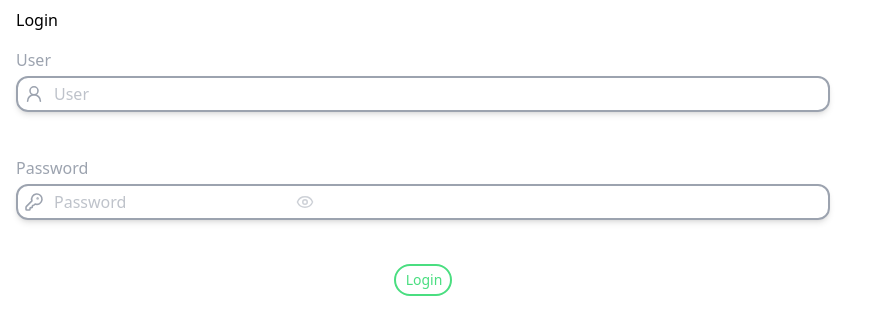
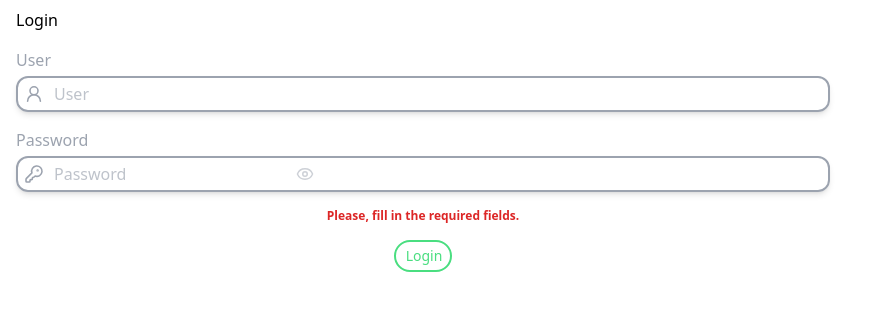
Before and after one commit to gustaaragao/rick-and-morty-app, a Vue app: page /login in a window 1280 px wide. Both pictures are taken after a click on the button "Login". Shown: the top 334 px of the page, without its empty margins (0-877 px from the left). Built offline with nearby package versions, Linux system fonts and the light colour scheme.

Commit message:
Feature/LoginView (#5)
* feature: emit localError from input

* feature: disabled button function

* feature: login route

* feature: apiRouter.js

* feature: mensagem para quando não há o preenchimento de todos os campos

* feature: shake effect

```diff
--- a/db/db.json
+++ b/db/db.json
@@ -5,7 +5,7 @@
       "lastname": "Silva",
       "username": "gustavo.silva",
       "email": "gustavo.silva@gmail.com",
-      "password": "gustavo@12345",
+      "password": "12345",
       "id": 1
     },
     {
@@ -13,7 +13,7 @@
       "lastname": "Aragão",
       "username": "gustavo.aragao",
       "email": "gustavo.aragao@gmail.com",
-      "password": "gustavo@12345",
+      "password": "12345",
       "id": 2
     }
   ]
--- a/src/components/buttons/BaseButton.vue
+++ b/src/components/buttons/BaseButton.vue
@@ -1,6 +1,8 @@
 <template>
   <div>
-    <button ref="buttonElement" class="flex flex-row items-center gap-0.5 select-none border-2 rounded-full px-2 py-1">
+    <button ref="buttonElement"
+            :disabled="props.disabled"
+            class="flex flex-row items-center gap-0.5 select-none border-2 rounded-full px-2 py-1 disabled:cursor-not-allowed">
       <i class="scale-[0.8]">
         <slot name="icon"></slot>
       </i>
@@ -31,6 +33,10 @@ const props = defineProps({
   colorHoverEffect: {
     type: String,
     default: 'green-500',
+  },
+  disabled: {
+    type: Boolean,
+    default: false,
   },
 })
 
--- a/src/components/inputs/BaseInput.vue
+++ b/src/components/inputs/BaseInput.vue
@@ -1,5 +1,5 @@
 <template>
-  <div class="w-full">
+  <div class="w-full" :class="(props.error || localError) ? 'animate-shake-r' : ''">
     <div v-if="props.label" class="text-md" ref="divLabel">
       <label>
         {{ props.label }}
@@ -22,10 +22,9 @@
       <!-- begin: Input -->
       <input :type="inputType" class="w-fit rounded-xl focus:outline-none pl-2 mr-2 py-1 bg-transparent z-10"
         v-model="inputValue" @input="(event) => {
-          validateInput(event)
           emit('update:model-value', event.target.value)
           hidePlaceholder()
-        }" @focus="changeColorBaseInput(focusColorHex)" @blur="changeColorBaseInput(defaultColorHex)" />
+        }" @focus="changeColorBaseInput(focusColorHex)" @blur="(event) => {changeColorBaseInput(defaultColorHex);validateInput(event)}" />
       <!-- end: Input -->
       <!-- begin: Toggle Password Visibility -->
       <div v-if="props.type === 'password'"
@@ -46,13 +45,13 @@
     </div>
     <!--end: container Base Input -->
     <!-- begin: Error Message -->
-    <div>
-      <div :class="props.error || localError ? 'visible' : 'invisible'"
-        class="flex flex-row items-center text-xs text-red-500 pt-1 gap-0.5">
+    <!--:class="props.error || localError.value ? 'visible' : 'invisible'"-->
+    <div v-show="localError">
+      <div class="flex flex-row items-center text-xs text-red-500 pt-1 gap-0.5">
         <i class="scale-[0.60]">
           <CircleAlert />
         </i>
-        {{ props.error || localError }}
+        <span> {{ localError }} </span>
       </div>
     </div>
     <!-- end: Error Message -->
@@ -86,8 +85,8 @@ const props = defineProps({
     default: ''
   },
   error: {
-    type: String,
-    default: ''
+    type: Boolean,
+    default: false,
   },
   validationParameters: {
     type: Object,
@@ -101,7 +100,7 @@ const props = defineProps({
   }
 })
 
-const emit = defineEmits(['update:model-value'])
+const emit = defineEmits(['update:model-value', 'validate:input'])
 
 const defaultColorHex = ref('')
 const focusColorHex = ref('')
@@ -130,7 +129,7 @@ const changeColorBaseInput = (finalColorHex) => {
   divLabel.value.style.color = finalColorHex
 }
 
-let localError = ''
+let localError = ref('')
 
 const validateInput = (event) => {
   const patternRegex = props.validationParameters.pattern
@@ -145,18 +144,20 @@ const validateInput = (event) => {
   const isLengthValid = isMaxLengthValid && isMinLengthValid
 
   if (!isPatternValid) {
-    localError = `The ${props.type} is not valid.`
+    localError.value = `The ${props.type} is not valid.`
   } else if (!isLengthValid) {
     if (!maxLength) {
-      localError = `The input must be at least ${minLength} character(s) long.`
+      localError.value = `The input must be at least ${minLength} character(s) long.`
     } else if (!minLength) {
-      localError = `The input must have a maximum of ${maxLength} character(s).`
+      localError.value = `The input must have a maximum of ${maxLength} character(s).`
     } else {
-      localError = `The input must be between ${minLength} and ${maxLength} characters long.`
+      localError.value = `The input must be between ${minLength} and ${maxLength} characters long.`
     }
   } else {
-    localError = ''
+    localError.value = ''
   }
+
+  emit('validate:input', isPatternValid && isLengthValid)
 }
 
 const hidePlaceholder = () => {
--- /dev/null
+++ b/src/services/api/apiRouter.js
@@ -0,0 +1,7 @@
+import { dbRouter } from "./routing/routers/dbRouter";
+import { ramRouter } from "./routing/routers/ramRouter";
+
+export const apiRouter = {
+    dbRouter,
+    ramRouter
+}
--- /dev/null
+++ b/src/services/api/routing/routers/dbRouter.js
@@ -0,0 +1,5 @@
+import { login } from "../routes/db-jsonserver/login";
+
+export const dbRouter = {
+    login,
+}
--- /dev/null
+++ b/src/services/api/routing/routers/ramRouter.js
@@ -0,0 +1,3 @@
+export const ramRouter = {
+
+}
--- /dev/null
+++ b/src/services/api/routing/routes/db-jsonserver/login.js
@@ -0,0 +1,7 @@
+import { dbRequester } from "../../requesters/db-requester";
+
+export const login = {
+    get: async function(email, password) {
+        return await dbRequester("get", `users?username=${email}&password=${password}`, "")
+    }
+}
--- a/src/views/LoginView.vue
+++ b/src/views/LoginView.vue
@@ -1,17 +1,22 @@
 <template>
   <!--begin: Login -->
-  <div class="relative grid gap-4 pl-4 pt-2 pr-[450px]">
+  <div class="relative grid gap-4 pl-4 pt-2 pr-[450px]" @keyup.enter="() => submitForm()">
     <h1>Login</h1>
     <!-- begin: User Input -->
     <BaseInput
       label="User"
       placeholder="User"
       focusColor="violet-400"
-      :error="errorMessage"
       :validation-parameters="validationParametersUser"
+      :error="!!errorMessage"
       @update:model-value="
         (value) => {
-          form.user = value
+          form.username = value
+        }
+      "
+      @validate:input="
+        (value) => {
+          validateForm(value)
         }
       "
     >
@@ -25,8 +30,8 @@
       type="password"
       label="Password"
       placeholder="Password"
+      :error="!!errorMessage"
       focusColor="violet-400"
-      :error="errorMessage"
       @update:model-value="
         (value) => {
           form.password = value
@@ -38,9 +43,18 @@
       </template>
     </BaseInput>
     <!-- end: Password Input -->
+    <!-- begin: Error Span -->
+    <div
+      v-show="errorMessage"
+      class="flex justify-center text-red-600 text-xs font-semibold"
+      :class="errorMessage ? 'animate-shake-l' : ''"
+    >
+      {{ errorMessage }}
+    </div>
+    <!-- end: Error Span -->
     <!-- begin: Submit Button -->
     <div class="flex justify-center gap-5 select-none">
-      <BaseButton design="LightButton" @click="submitForm()">
+      <BaseButton design="LightButton" @click="submitForm()" :disabled="!isFormValid">
         <template #text> Login </template>
       </BaseButton>
     </div>
@@ -55,11 +69,13 @@ import BaseButton from '@/components/buttons/BaseButton.vue'
 import { UserRound, KeyRound } from 'lucide-vue-next'
 import { ref } from 'vue'
 
+import { dbRouter } from '@/services/api/routing/routers/dbRouter.js'
+import router from '@/router'
+
 const errorMessage = ref('')
 
 const form = ref({
-  user: '',
-  email: '',
+  username: '',
   password: ''
 })
 
@@ -68,8 +84,53 @@ const validationParametersUser = {
   maxLength: 30
 }
 
-const submitForm = () => {
-  console.log('SUBMIT:', form.value)
+const isFormValid = ref(true)
+
+const isFormFilled = ref(false)
+
+const validateForm = (isValid) => {
+  isFormValid.value = isValid
 }
 
+const checkFilledForm = () => {
+  const valuesForm = Object.values(form.value)
+
+  try {
+    valuesForm.forEach((input) => {
+      if (!input) {
+        throw new Error('Please, fill in the required fields.')
+      }
+      isFormFilled.value = true
+    })
+  } catch (err) {
+    isFormFilled.value = false
+    errorMessage.value = err.message
+  }
+}
+
+const submitForm = () => {
+  if (!isFormValid.value) {
+    alert('INVALID FORM')
+  } else {
+    checkFilledForm()
+
+    if (isFormFilled.value) {
+      console.log('SUBMIT >>>>>>', form.value)
+      errorMessage.value = ''
+      tryLogin()
+    }
+  }
+}
+
+async function tryLogin() {
+  let response = await dbRouter.login.get(form.value.username, form.value.password)
+
+  if ((response.status == 200 || response.status == 201) && response.data.length > 0) {
+    router.push('/')
+
+    return
+  }
+
+  errorMessage.value = 'Incorrect Username or Password'
+}
 </script>
--- a/tailwind.config.js
+++ b/tailwind.config.js
@@ -2,7 +2,42 @@
 export default {
   content: ['./index.html', './src/**/*.{vue,js,ts,jsx,tsx}'],
   theme: {
-    extend: {},
+    extend: {
+      animation: {
+        'shake-r': 'shake-r 0.82s cubic-bezier(.36,.07,.19,.97) both',
+        'shake-l': 'shake-l 0.82s cubic-bezier(.36,.07,.19,.97) both'
+      },
+      keyframes: {
+        'shake-r': {
+          '10%, 90%': {
+            transform: 'translate3d(-1px, 0, 0)'
+          },
+          '20%, 80%': {
+            transform: 'translate3d(2px, 0, 0)'
+          },
+          '30%, 50%, 70%': {
+            transform: 'translate3d(-4px, 0, 0)'
+          },
+          '40%, 60%': {
+            transform: 'translate3d(4px, 0, 0)'
+          }
+        },
+        'shake-l': {
+          '10%, 90%': {
+            transform: 'translate3d(1px, 0, 0)'
+          },
+          '20%, 80%': {
+            transform: 'translate3d(-2px, 0, 0)'
+          },
+          '30%, 50%, 70%': {
+            transform: 'translate3d(4px, 0, 0)'
+          },
+          '40%, 60%': {
+            transform: 'translate3d(-4px, 0, 0)'
+          }
+        }
+      },
+    }
   },
-  plugins: [],
+  plugins: []
 }
```
Also changed, not shown: src/services/api/routing/requesters/db-requester.js (line endings or trailing spaces), 1 other file (tests, documents, lock files or other folders).
